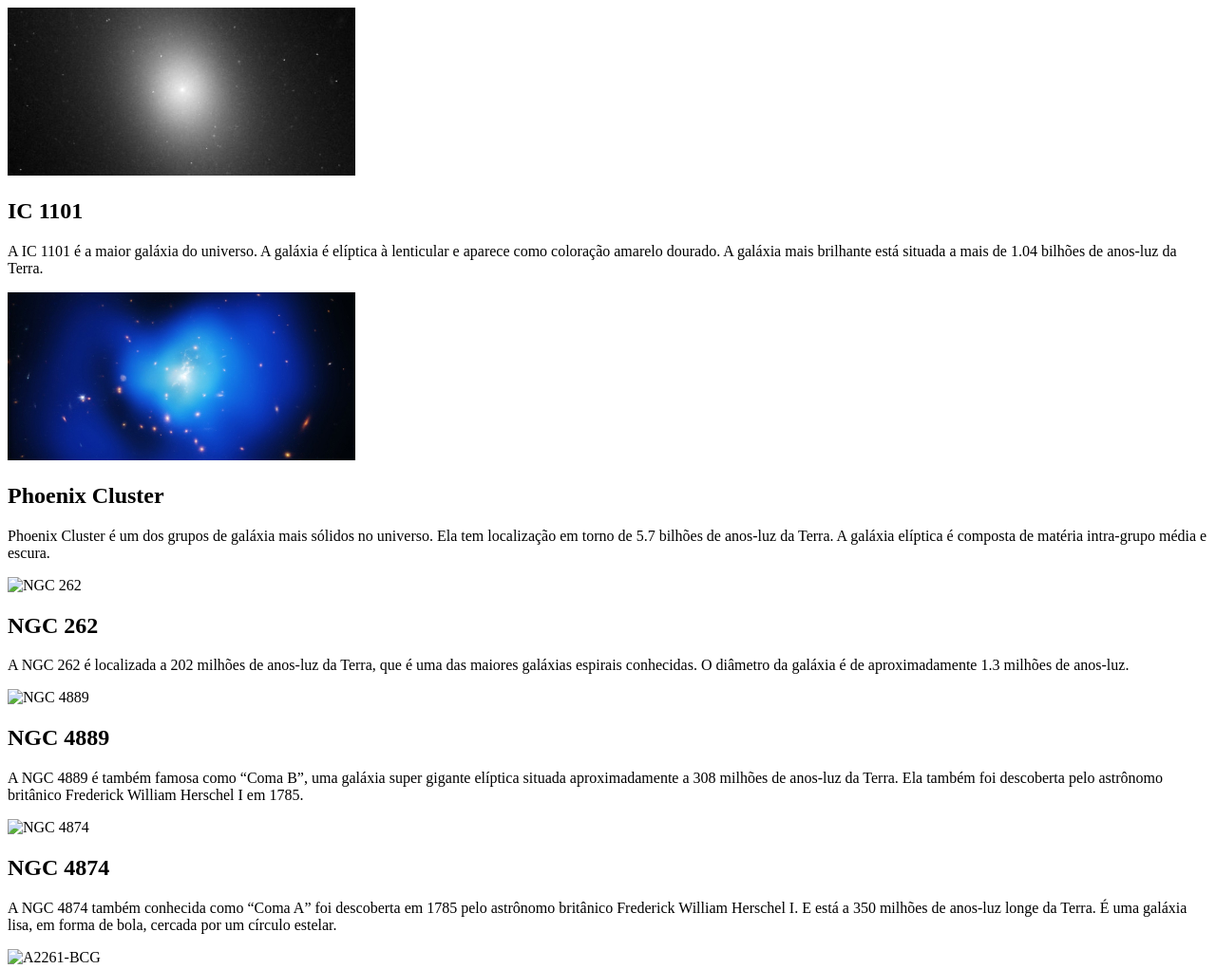
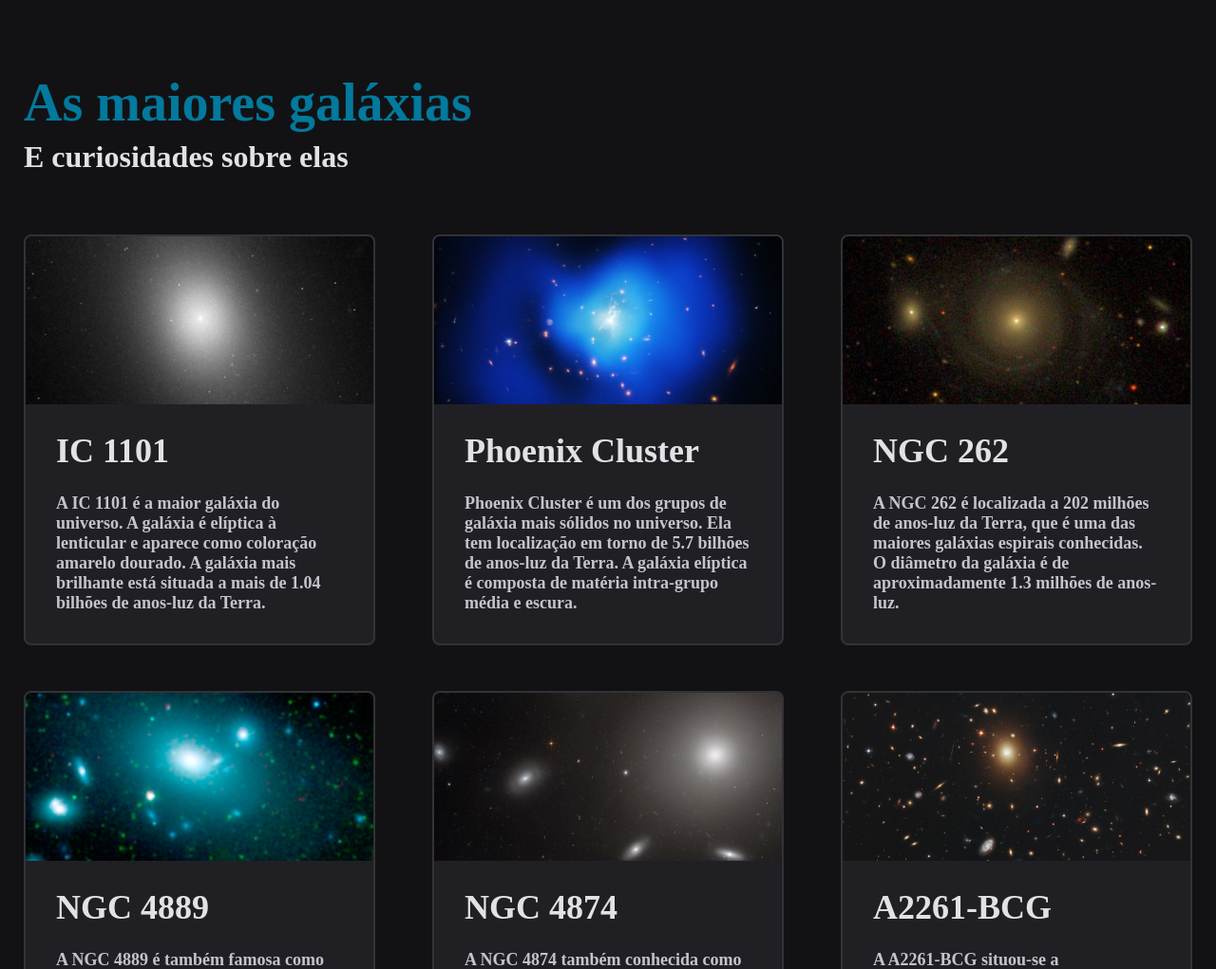
Before and after one commit to jhotas/explorer-projeto6, a plain HTML site: page index.html in a window 1280 px wide. Shown: the top 1021 px of the page at 95% size. Drawn offline with Linux system fonts and the light colour scheme.

Commit message:
finalizando

```diff
--- a/index.html
+++ b/index.html
@@ -8,6 +8,10 @@
   <link rel="stylesheet" href="style.css">
 </head>
 <body>
+  <header>
+    <h1>As maiores galáxias</h1>
+    <p>E curiosidades sobre elas</p>
+  </header>
 
   <main>
     <div class="card">
@@ -41,6 +45,5 @@
       <p>A A2261-BCG situou-se a aproximadamente 3 bilhões de anos-luz da Terra. É elíptica em formato e foi encontrada pelo Telescópio Espacial Hubble. A A2261-BCG tem um diâmetro e um milhão de anos-luz.</p>
     </div>
   </main>
-
 </body>
 </html>
--- a/style.css
+++ b/style.css
@@ -0,0 +1,54 @@
+* {
+  margin: 0;
+  padding: 0;
+  box-sizing: border-box;
+}
+
+body {
+  display: grid;
+  justify-content: center;
+  background: #121214;
+  padding: 72px 104px;
+}
+
+header h1 {
+  color: #02799D;
+  font-size: 56px;
+  font-weight: 900;
+  line-height: 73px;
+}
+
+header p {
+  color: #E1E1E6;
+  font-size: 32px;
+  font-weight: 600;
+  line-height: 40px;
+}
+
+main {
+  margin-top: 62px;
+  display: grid;
+  grid-template-columns: repeat(3, 370px);
+  gap: 48px 60px;
+}
+
+.card {
+  background: #202024;
+  border: 2px solid #323238;
+  border-radius: 8px;
+  overflow: hidden;
+}
+
+.card h2 {
+  color: #E1E1E6;
+  font-size: 36px;
+  font-weight: 900;
+  padding: 24px 32px 0;
+}
+
+.card p {
+  color: #C4C4CC;
+  font-size: 18px;
+  font-weight: 600;
+  padding: 24px 32px 32px;
+}
```
Also changed, not shown: assets/img3.jpg (renamed from assets/img3.png), assets/img4.jpg (renamed from assets/img4.png), assets/img5.jpg (renamed from assets/img5.png), assets/img6.jpg (added).
